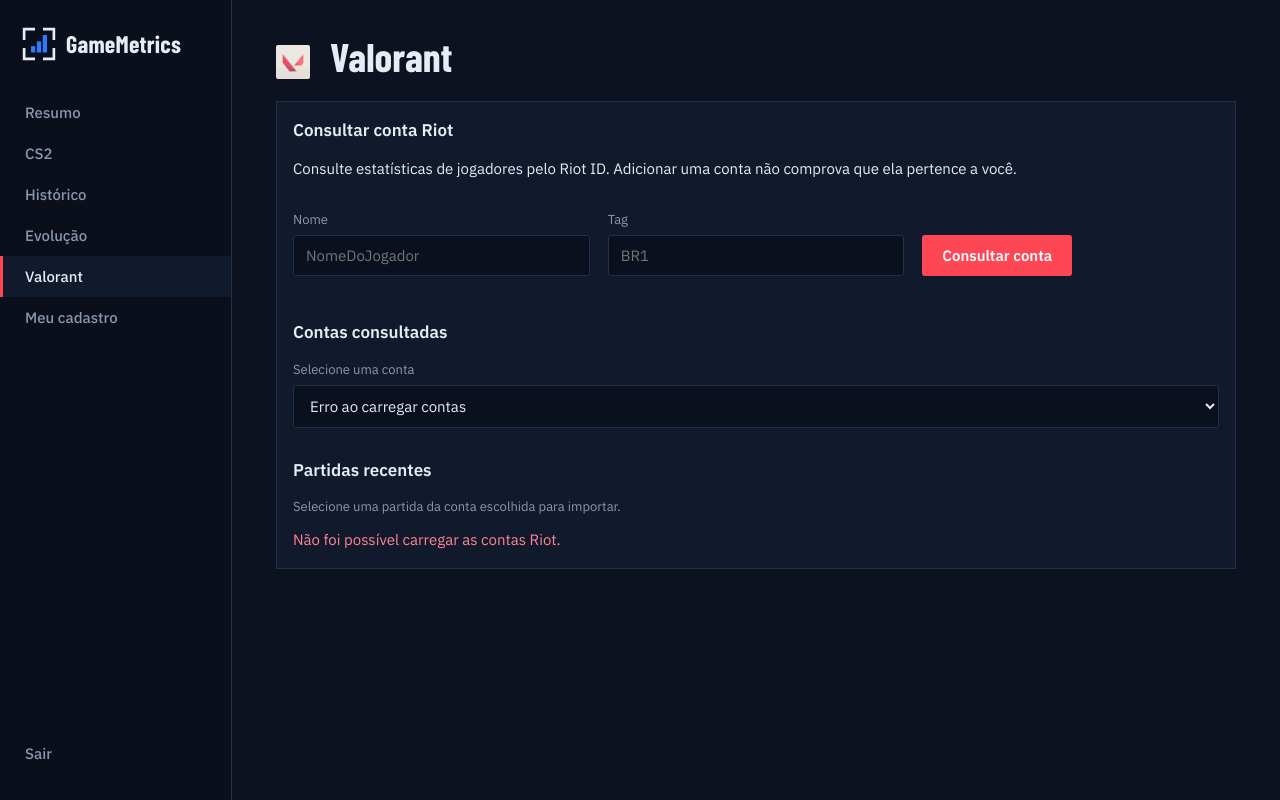
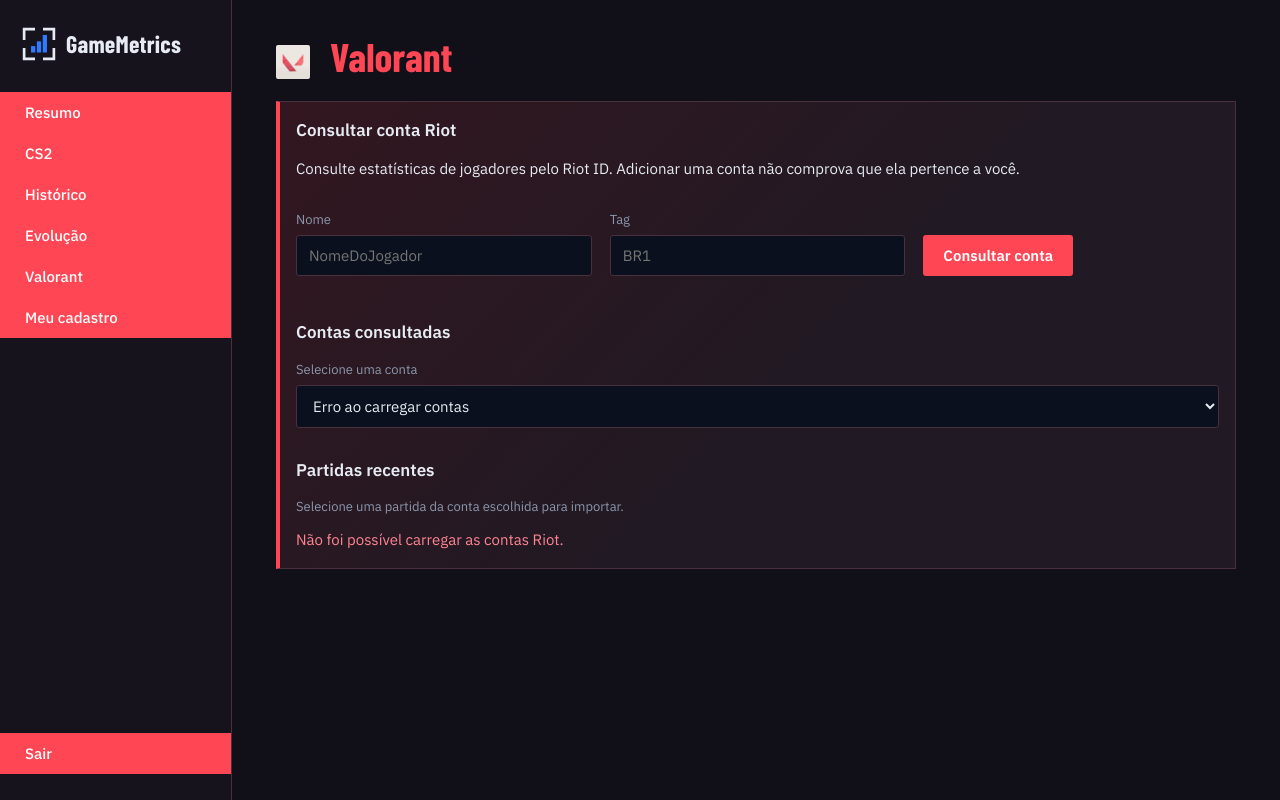
Before and after one commit to felipefonsecamendes-star/sistema-analise-partidas, a website: page public/app.html in a window 1280 px wide. Both pictures are taken after a click on the button "Valorant". Drawn offline with nearby package versions, Linux system fonts and the light colour scheme; no server answers.

Commit message:
Intensifica identidade visual de Valorant e CS2

```diff
--- a/public/css/style.css
+++ b/public/css/style.css
@@ -77,3 +77,91 @@ body.app[data-tema="valorant"] button:not(.sec):not(.red):not(.jogo):hover {
 body.app[data-tema="cs2"] button:not(.sec):not(.red):not(.jogo):hover {
     background: #B77A21;
 }
+
+
+/* GAMEMETRICS - IDENTIDADE VISUAL DOS JOGOS */
+
+body.app[data-tema="valorant"] {
+    --azul: #FF4655;
+    --azul2: #FF8791;
+    --cor-tema: #FF4655;
+    --painel: #211923;
+    --lateral: #17131d;
+    --linha: #49303d;
+    --fundo: #110f17;
+    --brilho-tema: rgba(255,70,85,.14);
+}
+
+body.app[data-tema="cs2"] {
+    --azul: #DE9B35;
+    --azul2: #F2BD67;
+    --cor-tema: #DE9B35;
+    --painel: #242019;
+    --lateral: #191711;
+    --linha: #49402d;
+    --fundo: #14130f;
+    --brilho-tema: rgba(222,155,53,.14);
+}
+
+/* TITULOS E DESTAQUES */
+body.app[data-tema] h2.tit,
+body.app[data-tema] .card b,
+body.app[data-tema] .destaque b {
+    color: var(--cor-tema);
+}
+
+/* PAINEIS */
+body.app[data-tema] .painel {
+    border: 1px solid var(--linha);
+    border-left: 4px solid var(--cor-tema);
+    background: linear-gradient(
+        135deg,
+        var(--brilho-tema),
+        var(--painel) 55%
+    );
+}
+
+/* CARTOES */
+body.app[data-tema] .card {
+    background: linear-gradient(
+        145deg,
+        var(--brilho-tema),
+        var(--painel)
+    );
+    box-shadow: inset 0 3px 0 var(--cor-tema);
+}
+
+/* MENU LATERAL */
+body.app[data-tema] .lateral button.on {
+    color: var(--cor-tema);
+    border-color: var(--cor-tema);
+    background: var(--brilho-tema);
+}
+
+/* BOTOES PRINCIPAIS */
+body.app[data-tema] button:not(.sec):not(.red):not(.jogo) {
+    background: var(--cor-tema);
+    color: #fff;
+}
+
+/* CAMPOS */
+body.app[data-tema] input:focus,
+body.app[data-tema] select:focus {
+    border-color: var(--cor-tema);
+}
+
+/* SELECAO DO JOGO */
+body.app[data-tema] .jogo.on {
+    border-color: var(--cor-tema);
+    background: var(--brilho-tema);
+}
+
+/* INDICADORES E TABELAS */
+body.app[data-tema] .badge.v,
+body.app[data-tema] .ok {
+    color: var(--azul2);
+}
+
+body.app[data-tema] th {
+    color: var(--azul2);
+}
```
